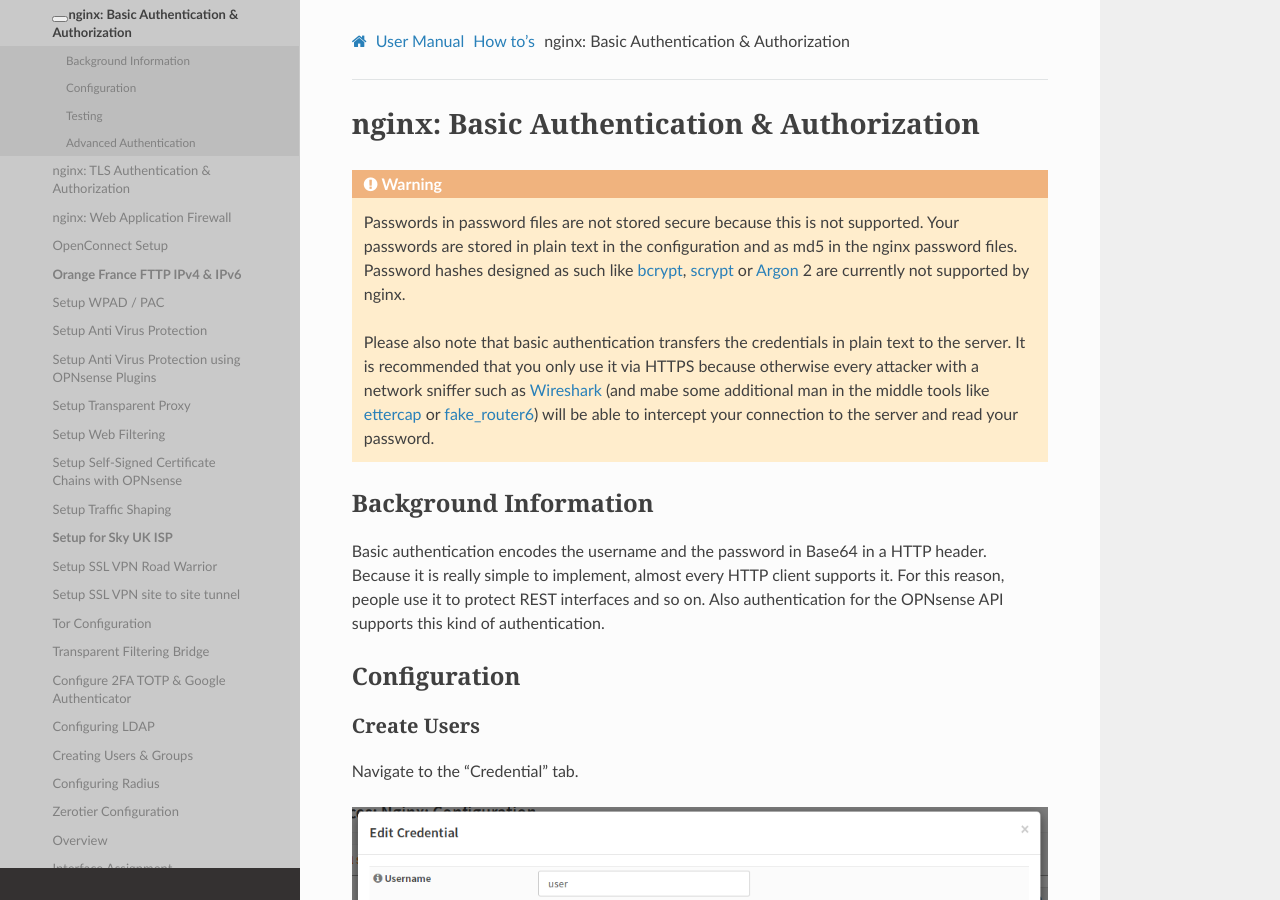
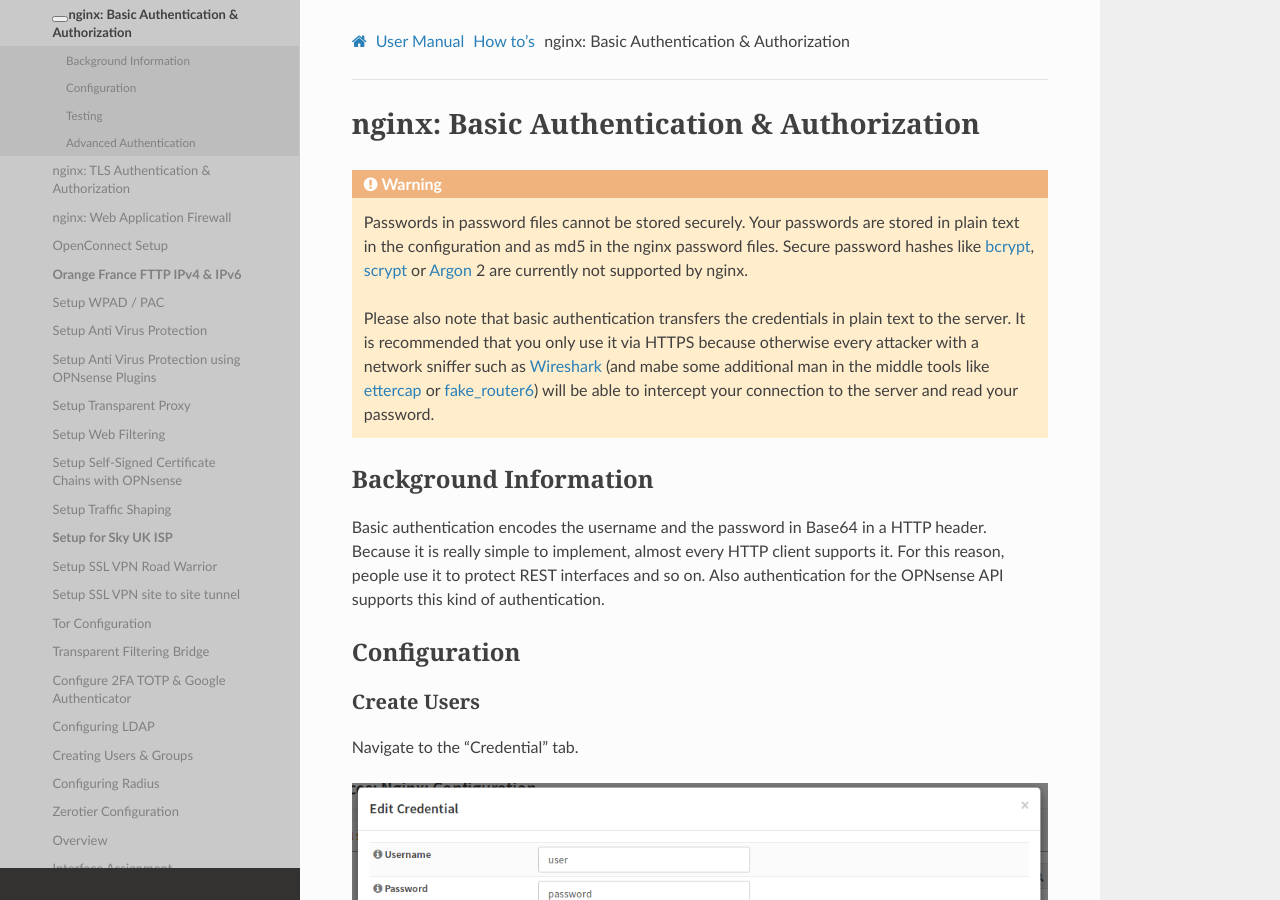
Before and after one commit to opnsense/docs, a Sphinx documentation site: the page built from source/manual/how-tos/nginx_basic_auth.rst, in a window 1280 px wide and 900 px high. Built offline with Sphinx 7.4.7 and the Read the Docs theme 2.0.0, drawn with Linux system fonts in a browser that asks for light colours; nearby versions of some CDN libraries; some web fonts are replaced; library files that are not in the unit come from our copies.

Commit message:
www/nginx: review changes requested by @fichtner

```diff
--- a/source/manual/how-tos/nginx_basic_auth.rst
+++ b/source/manual/how-tos/nginx_basic_auth.rst
@@ -4,9 +4,9 @@ nginx: Basic Authentication & Authorization
 
 .. Warning::
 
-    Passwords in password files are not stored secure because this is not supported.
+    Passwords in password files cannot be stored securely.
     Your passwords are stored in plain text in the configuration and as md5 in the
-    nginx password files. Password hashes designed as such like bcrypt_, scrypt_ or
+    nginx password files. Secure password hashes like bcrypt_, scrypt_ or
     Argon_ 2 are currently not supported by nginx.
 
     Please also note that basic authentication transfers the credentials in plain text
```
